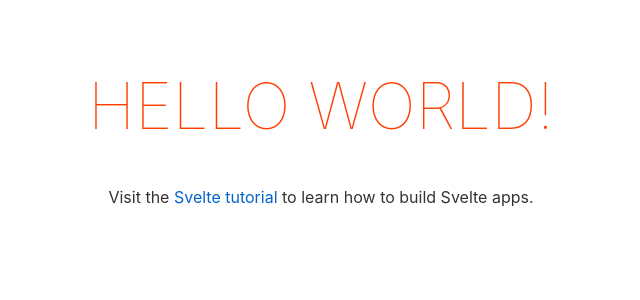
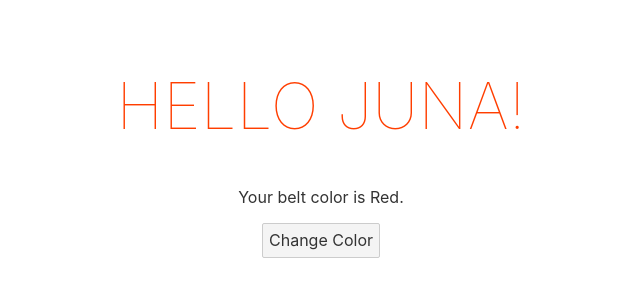
Before and after one commit to Pathum312/Svelte_Tutorial, a Svelte app: page / in a window 1280 px wide. Shown: the top 300 px of the page, without its empty margins (319-959 px from the left). Built offline with nearby package versions, Linux system fonts and the light colour scheme.

Commit message:
Svelte Basics

```diff
--- a/src/App.svelte
+++ b/src/App.svelte
@@ -1,10 +1,16 @@
 <script>
     export let name;
+    export let color;
+
+    const handleCLick = () => {
+        color = 'Blue';
+    };
 </script>
 
 <main>
     <h1>Hello {name}!</h1>
-	<p>Visit the <a href="https://svelte.dev/tutorial">Svelte tutorial</a> to learn how to build Svelte apps.</p>
+    <p>Your belt color is {color}.</p>
+    <button on:click={handleCLick}>Change Color</button>
 </main>
 
 <style>
--- a/src/main.js
+++ b/src/main.js
@@ -1,10 +1,11 @@
 import App from './App.svelte';
 
 const app = new App({
-	target: document.body,
-	props: {
-		name: 'world'
-	}
+    target: document.body,
+    props: {
+        name: 'Juna',
+        color: 'Red',
+    },
 });
 
 export default app;
```
Lines whose indentation alone changed are shown as unchanged.
